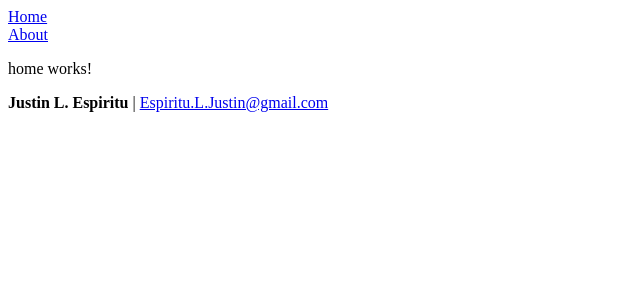
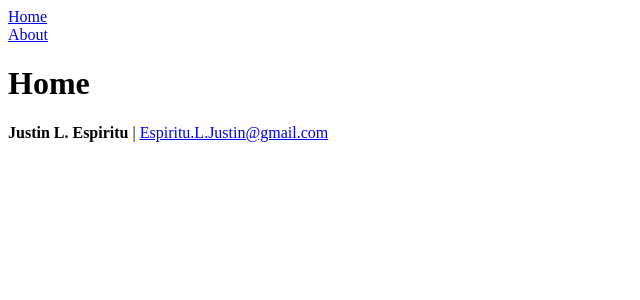
Before and after one commit to JuicyJuice1100/PersonalWebsite, an Angular app: page /home in a window 1280 px wide. Shown: the top 300 px of the page, without its empty margins (0-640 px from the left). Built offline with nearby package versions, Linux system fonts and the light colour scheme.

Commit message:
renamed ids and classes for navigation

```diff
--- a/src/app/components/home/home.component.html
+++ b/src/app/components/home/home.component.html
@@ -1,5 +1,5 @@
 <app-navigation></app-navigation>
-<p>
-  home works!
-</p>
+<div class="container">
+  <h1>Home</h1>
+</div>
 <app-footer></app-footer>
--- a/src/app/components/navigation/navigation.component.html
+++ b/src/app/components/navigation/navigation.component.html
@@ -1,7 +1,7 @@
 <!-- STATE: Navigation if the application is not mobile -->
 <span *ngIf="!displayMobileView">
-    <div id="navigation--toolbar-desktop" class="navigation--container-toolbar">
-      <div id="navigation--toolbar-list-desktop" *ngFor="let item of desktopNavigationItemList" class="desktop">
+    <div id="navigationToolbarDesktop" class="navigationContainerToolbar">
+      <div id="navigationToolbarListDesktop" *ngFor="let item of desktopNavigationItemList" class="desktop">
         <a class="{{item.type}}" routerLink={{item.route}} routerLinkActive="is-active" [routerLinkActiveOptions]="{exact:false}">
           <span>{{item.title}}</span>
         </a>
@@ -11,16 +11,16 @@
 
   <!-- STATE: Navigation if the application is mobile -->
   <span *ngIf="displayMobileView">
-    <div id="navigation--toolbar-mobile" class="navigation--container-toolbar">
-      <div id="navigation--toolbar-list-mobile" *ngFor="let item of mobileNavigationItemList" class="mobile">
+    <div id="navigationToolbarMobile" class="navigationContainerToolbar">
+      <div id="navigationToolbarListMobile" *ngFor="let item of mobileNavigationItemList" class="mobile">
         <a class="{{item.type}}" routerLink={{item.route}} routerLinkActive="is-active" [routerLinkActiveOptions]="{exact:false}">
           <span>{{item.title}}</span>
         </a>
       </div>
     </div>
 
-    <div id="navigation--tab-bar" class="navigation--container-tab-bar">
-      <div id="navigation--tab-bar-list" *ngFor="let item of desktopNavigationItemList" class="nav-item">
+    <div id="navigationTabBar" class="navigationContainerTabBar">
+      <div id="navigationTabBarList" *ngFor="let item of desktopNavigationItemList" class="navItem">
         <a class="{{item.type}}" title="{{item.title}}" routerLink={{item.route}} routerLinkActive="is-active" [routerLinkActiveOptions]="{exact:false}">
           <i class="fa fa-{{item.icon}}" aria-hidden="true"></i>
         </a>
```
